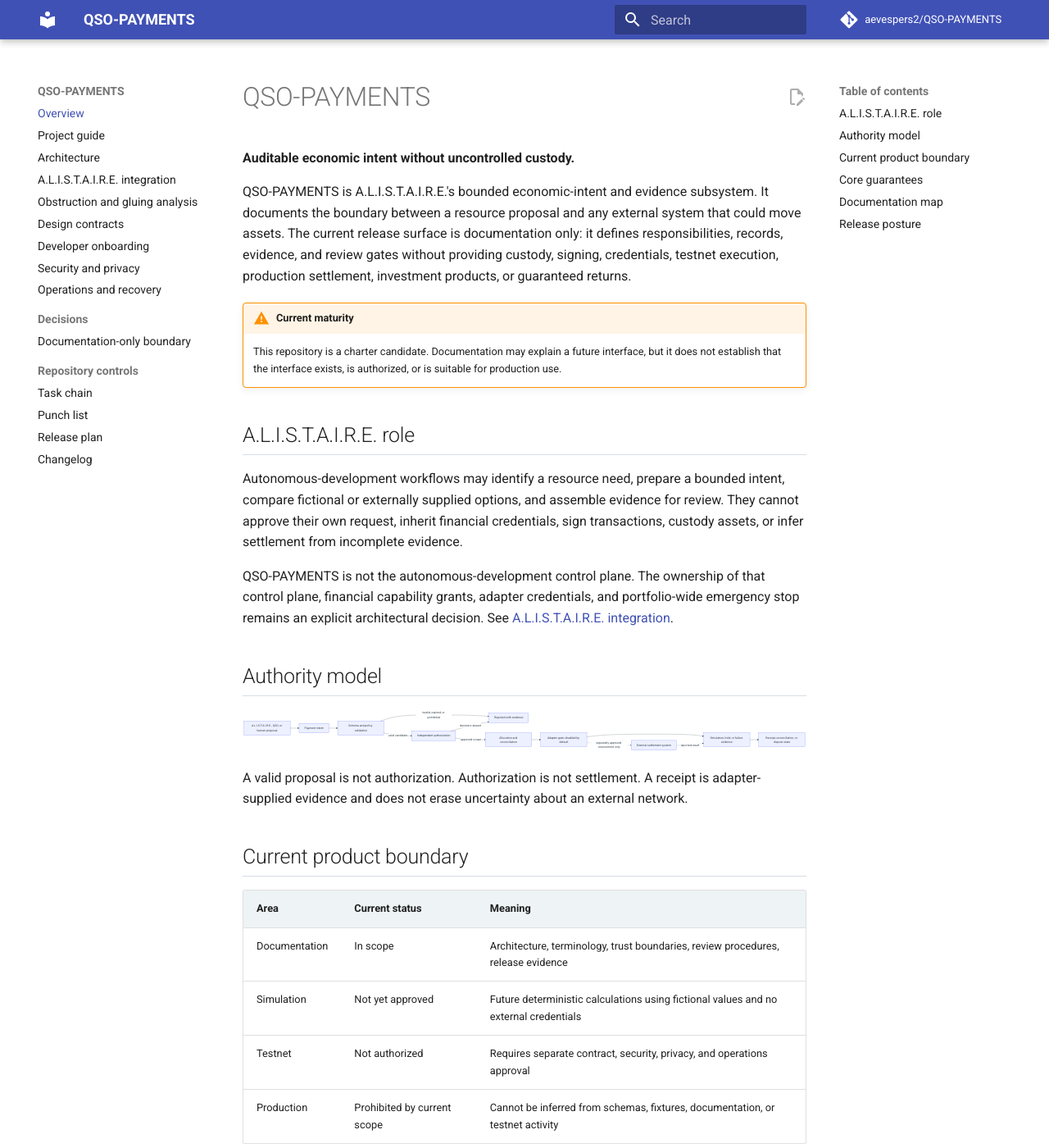
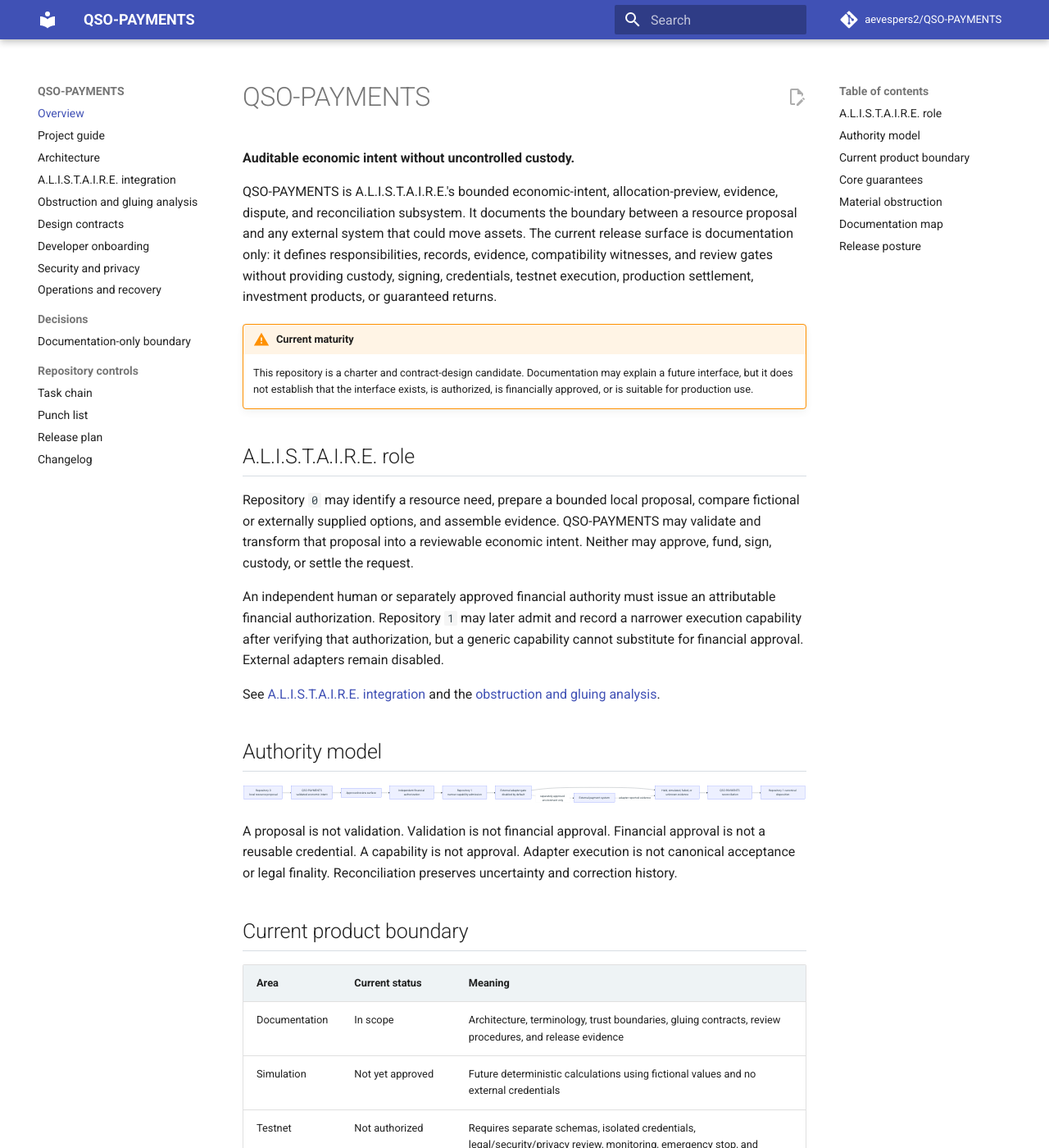
Before and after one commit to aevespers2/QSO-PAYMENTS, an MkDocs documentation site: the page built from docs/index.md, in a window 1280 px wide and 1400 px high. Shown: the whole window at 82% size. Built offline with MkDocs 1.6.1 and Material for MkDocs 9.7.7, drawn with Linux system fonts in a browser that asks for light colours; comment, search, counter and statistics services are not loaded; some of the changed text lies outside the part shown.

Commit message:
docs: update Pages home for payment gluing model

````diff
--- a/docs/index.md
+++ b/docs/index.md
@@ -2,67 +2,75 @@
 
 **Auditable economic intent without uncontrolled custody.**
 
-QSO-PAYMENTS is A.L.I.S.T.A.I.R.E.'s bounded economic-intent and evidence subsystem. It documents the boundary between a resource proposal and any external system that could move assets. The current release surface is documentation only: it defines responsibilities, records, evidence, and review gates without providing custody, signing, credentials, testnet execution, production settlement, investment products, or guaranteed returns.
+QSO-PAYMENTS is A.L.I.S.T.A.I.R.E.'s bounded economic-intent, allocation-preview, evidence, dispute, and reconciliation subsystem. It documents the boundary between a resource proposal and any external system that could move assets. The current release surface is documentation only: it defines responsibilities, records, evidence, compatibility witnesses, and review gates without providing custody, signing, credentials, testnet execution, production settlement, investment products, or guaranteed returns.
 
 !!! warning "Current maturity"
-    This repository is a charter candidate. Documentation may explain a future interface, but it does not establish that the interface exists, is authorized, or is suitable for production use.
+    This repository is a charter and contract-design candidate. Documentation may explain a future interface, but it does not establish that the interface exists, is authorized, is financially approved, or is suitable for production use.
 
 ## A.L.I.S.T.A.I.R.E. role
 
-Autonomous-development workflows may identify a resource need, prepare a bounded intent, compare fictional or externally supplied options, and assemble evidence for review. They cannot approve their own request, inherit financial credentials, sign transactions, custody assets, or infer settlement from incomplete evidence.
+Repository `0` may identify a resource need, prepare a bounded local proposal, compare fictional or externally supplied options, and assemble evidence. QSO-PAYMENTS may validate and transform that proposal into a reviewable economic intent. Neither may approve, fund, sign, custody, or settle the request.
 
-QSO-PAYMENTS is not the autonomous-development control plane. The ownership of that control plane, financial capability grants, adapter credentials, and portfolio-wide emergency stop remains an explicit architectural decision. See [A.L.I.S.T.A.I.R.E. integration](ALISTAIRE_INTEGRATION.md).
+An independent human or separately approved financial authority must issue an attributable financial authorization. Repository `1` may later admit and record a narrower execution capability after verifying that authorization, but a generic capability cannot substitute for financial approval. External adapters remain disabled.
+
+See [A.L.I.S.T.A.I.R.E. integration](ALISTAIRE_INTEGRATION.md) and the [obstruction and gluing analysis](OBSTRUCTION_AND_GLUING.md).
 
 ## Authority model
 
 ```mermaid
 flowchart LR
-    Q[A.L.I.S.T.A.I.R.E., QSO, or human proposal] --> I[Payment intent]
-    I --> V[Schema and policy validation]
-    V -->|invalid, expired, or prohibited| X[Rejected with evidence]
-    V -->|valid candidate| A[Independent authorization]
-    A -->|denied or absent| X
-    A -->|approved scope| L[Allocation and reconciliation]
-    L --> G[Adapter gate: disabled by default]
-    G -. separately approved environment only .-> S[External settlement system]
-    G --> E[Simulation, hold, or failure evidence]
-    S -. reported result .-> E
-    E --> D[Receipt, reconciliation, or dispute state]
+    R0["Repository 0\nlocal resource proposal"] --> I["QSO-PAYMENTS\nvalidated economic intent"]
+    I --> S["Approved review surface"]
+    S --> F["Independent financial authorization"]
+    F --> R1["Repository 1\nnarrow capability admission"]
+    R1 --> G["External adapter gate\ndisabled by default"]
+    G -. "separately approved environment only" .-> X["External payment system"]
+    G --> E["Held, simulated, failed, or unknown evidence"]
+    X -. "adapter-reported evidence" .-> E
+    E --> C["QSO-PAYMENTS reconciliation"]
+    C --> D["Repository 1 canonical disposition"]
 ```
 
-A valid proposal is not authorization. Authorization is not settlement. A receipt is adapter-supplied evidence and does not erase uncertainty about an external network.
+A proposal is not validation. Validation is not financial approval. Financial approval is not a reusable credential. A capability is not approval. Adapter execution is not canonical acceptance or legal finality. Reconciliation preserves uncertainty and correction history.
 
 ## Current product boundary
 
 | Area | Current status | Meaning |
 |---|---|---|
-| Documentation | In scope | Architecture, terminology, trust boundaries, review procedures, release evidence |
+| Documentation | In scope | Architecture, terminology, trust boundaries, gluing contracts, review procedures, and release evidence |
 | Simulation | Not yet approved | Future deterministic calculations using fictional values and no external credentials |
-| Testnet | Not authorized | Requires separate contract, security, privacy, and operations approval |
-| Production | Prohibited by current scope | Cannot be inferred from schemas, fixtures, documentation, or testnet activity |
+| Testnet | Not authorized | Requires separate schemas, isolated credentials, legal/security/privacy review, monitoring, emergency stop, and human approval |
+| Production | Prohibited by current scope | Cannot be inferred from schemas, fixtures, documentation, simulation, or testnet activity |
 
 ## Core guarantees
 
-1. A QSO or autonomous-development service cannot approve its own payment intent.
-2. Authorization is explicit, attributable, scoped, revocable, and environment-specific.
-3. Allocation routes must reconcile exactly under declared rounding and remainder rules.
-4. Credentials, private keys, and sensitive account identifiers never belong in public records or repository fixtures.
-5. Adapters remain disabled unless a separately approved release activates a named version and environment.
-6. Original intent, authorization, allocation, receipt, and dispute records remain linked and append-only.
-7. Unknown or unresolved status is preserved rather than presented as successful settlement.
-8. Repository, QSO, genome, task, or system identity never implies financial capability.
+1. A QSO, Repository `0`, QSO-PAYMENTS, or interface cannot approve its own payment intent.
+2. Financial authorization is explicit, attributable, scoped, revocable, environment-specific, and distinct from generic capability issuance.
+3. Repository `1` cannot broaden amount, destination, environment, duration, adapter, or policy scope.
+4. Allocation routes must reconcile exactly under declared unit, precision, rounding, fee, tax, and remainder rules.
+5. Credentials, private keys, complete account identifiers, and sensitive financial data never belong in public records, QSO state, model context, repository fixtures, or Pages artifacts.
+6. Adapters remain disabled unless a separately approved release activates a named version and environment.
+7. Original proposal, intent, authorization, capability, execution evidence, receipt, dispute, correction, and reconciliation records remain linked and append-only.
+8. Pending, unknown, contradictory, reversed, disputed, or unresolved status is preserved rather than presented as successful settlement.
+9. Repository, QSO, genome, task, interface, workflow, or transported-message identity never implies financial capability.
+10. Revocation, correction, emergency stop, evidence preservation, cache invalidation, and bounded recovery must glue across every participating component.
+
+## Material obstruction
+
+The portfolio has not yet adopted one jointly versioned contract separating independent financial approval from Repository `1` capability admission. Without that distinction, a technical permission could be misrepresented as authority to spend, or adapter success could be misrepresented as final settlement. The [obstruction and gluing analysis](OBSTRUCTION_AND_GLUING.md) records 18 active incompatibilities and the pairwise and triple-overlap witnesses required to resolve them.
 
 ## Documentation map
 
 - [Project guide](PROJECT_GUIDE.md): purpose, terminology, contract families, threats, and release gates.
 - [Architecture](ARCHITECTURE.md): trust boundaries, lifecycle, data classes, dependencies, and verification strategy.
 - [A.L.I.S.T.A.I.R.E. integration](ALISTAIRE_INTEGRATION.md): subsystem role, portfolio interfaces, authority matrix, autonomous-evolution limits, and ownership decisions.
+- [Obstruction and gluing analysis](OBSTRUCTION_AND_GLUING.md): active compatibility failures, pairwise contracts, triple-overlap witnesses, result semantics, and acceptance order.
 - [Design contracts](DESIGN_CONTRACTS.md): proposed record semantics, invariants, failure modes, and compatibility rules.
 - [Developer onboarding](ONBOARDING.md): local documentation setup, contribution workflow, and review checklist.
 - [Security and privacy](SECURITY_PRIVACY.md): threat model, data minimization, secret handling, and claims controls.
-- [Operations and recovery](OPERATIONS.md): publication, evidence retention, incident response, and rollback.
+- [Operations and recovery](OPERATIONS.md): evidence retention, incident response, emergency disable, recovery, and rollback.
 - [ADR-0001](decisions/0001-documentation-only-boundary.md): why the first release is documentation-only.
 
 ## Release posture
 
-The release remains blocked until the payment-boundary charter and A.L.I.S.T.A.I.R.E. authority ownership are approved and one immutable candidate commit has reproducible Pages output, link and HTML validation, accessibility review, claims review, security and privacy review, workflow-permission review, checksums, provenance, deployment verification, and rollback evidence. See the repository [task chain](https://github.com/aevespers2/QSO-PAYMENTS/blob/main/taskchain.md), [release plan](https://github.com/aevespers2/QSO-PAYMENTS/blob/main/release.md), and [changelog](https://github.com/aevespers2/QSO-PAYMENTS/blob/main/changelog.md).
+The release remains blocked until the payment charter, financial authority, Repository `1` role, contract owner, identity namespaces, compatibility witnesses, privacy and retention model, and recovery owners are approved. The current exact head must also pass reproducible strict documentation validation, accessibility and claims review, independent security/privacy review, checksum and provenance retention, separately authorized publication verification, and rollback evidence. See the repository [task chain](https://github.com/aevespers2/QSO-PAYMENTS/blob/main/taskchain.md), [punch list](https://github.com/aevespers2/QSO-PAYMENTS/blob/main/punchlist.md), [release plan](https://github.com/aevespers2/QSO-PAYMENTS/blob/main/release.md), and [changelog](https://github.com/aevespers2/QSO-PAYMENTS/blob/main/changelog.md).
````
